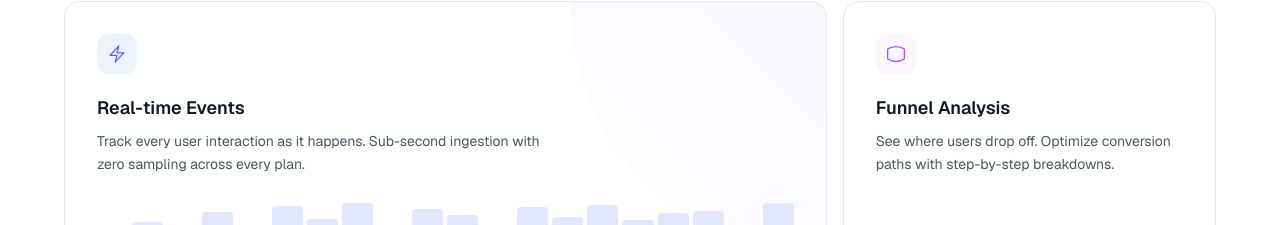
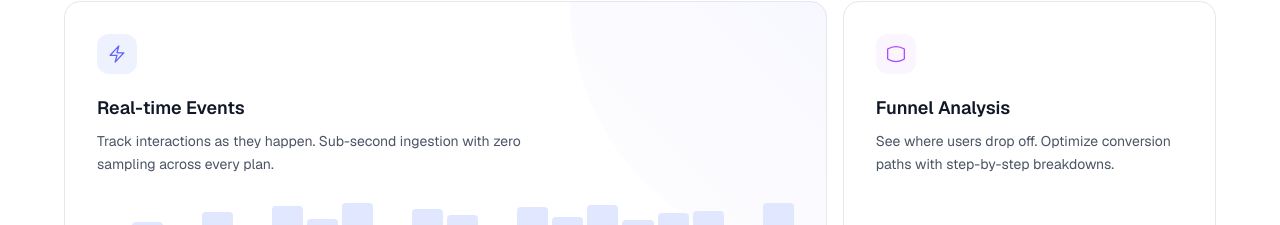
Before and after one commit to kkemple/beacons-website-sdd-demo, a Next.js app: page / in a window 1280 px wide. Shown: the part 817-1042 px from the top of the page. Built offline with nearby package versions, Linux system fonts and the light colour scheme.

Commit message:
Update homepage content

```diff
--- a/app/page.tsx
+++ b/app/page.tsx
@@ -78,8 +78,8 @@ export default function Home() {
                   Real-time Events
                 </h3>
                 <p className="text-gray-600 dark:text-gray-400 text-sm leading-relaxed max-w-md">
-                  Track every user interaction as it happens. Sub-second
-                  ingestion with zero sampling across every plan.
+                  Track interactions as they happen. Sub-second ingestion with
+                  zero sampling across every plan.
                 </p>
                 {/* Mini visualization */}
                 <div className="mt-6 flex items-end gap-1 h-16">
```
